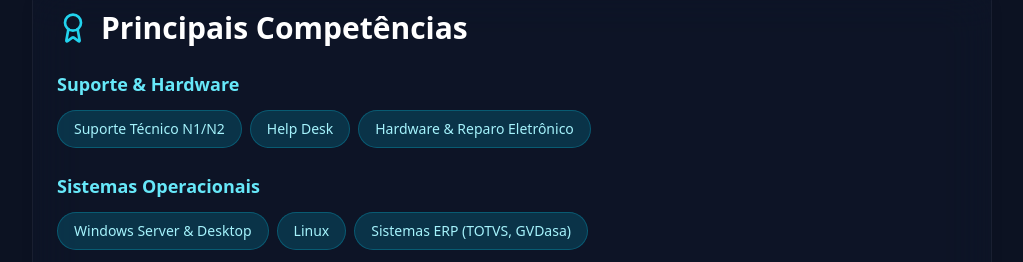
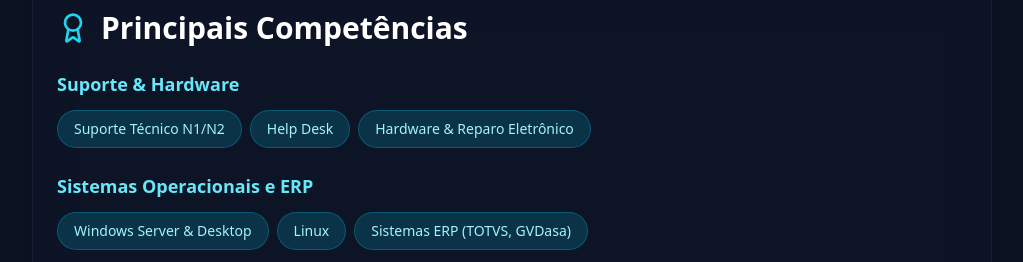
Before and after one commit to JonathanMoyano/curriculo, a Next.js app: page / in a window 1280 px wide. Shown: the part 815-1077 px from the top of the page, without its empty margins (128-1151 px from the left). Built offline with nearby package versions, Linux system fonts and the light colour scheme.

Commit message:
Update index.jsx

```diff
--- a/src/pages/index.jsx
+++ b/src/pages/index.jsx
@@ -118,7 +118,7 @@ const SkillsSection = () => (
 
                 {/* Sistemas Operacionais */}
                 <div>
-                    <h3 className="text-lg font-semibold text-cyan-300 mb-3">Sistemas Operacionais</h3>
+                    <h3 className="text-lg font-semibold text-cyan-300 mb-3">Sistemas Operacionais e ERP</h3>
                     <div className="flex flex-wrap gap-2">
                         {cvData.skills.sistemas.map((skill, index) => (
                             <motion.span
```
